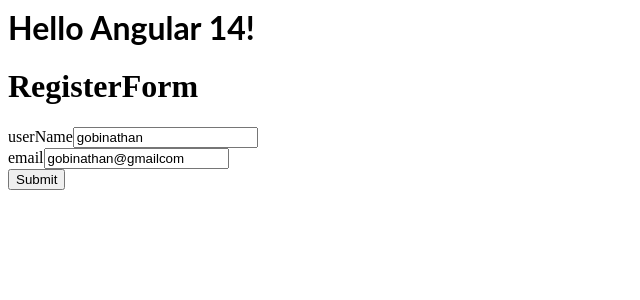
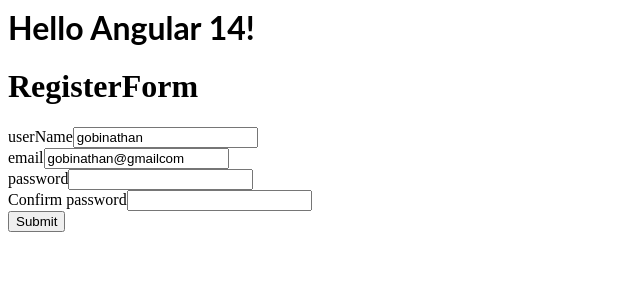
Before and after one commit to gobinathan1997/https-github.com-gobinathan1997-customvalidation, an Angular app: page / in a window 1280 px wide. Shown: the top 300 px of the page, without its empty margins (0-640 px from the left). Built offline with nearby package versions, Linux system fonts and the light colour scheme.

Commit message:
1 file modified

```diff
--- a/src/app/app.component.html
+++ b/src/app/app.component.html
@@ -8,8 +8,12 @@
   <label for="email">email</label>
   <input type="text" value="email" formControlName="email">
 
-
-  <!-- <label for="password">password</label> -->
+  <br>
+  <label for="password">password</label>
+  <input type="password" value="password" formControlName="password">
+  <br>
+  <label for=" password">Confirm password</label>
+  <input type="password" value="password" formControlName="confirmPassword">
 <br>
   <button>Submit</button>
 </form>
```
